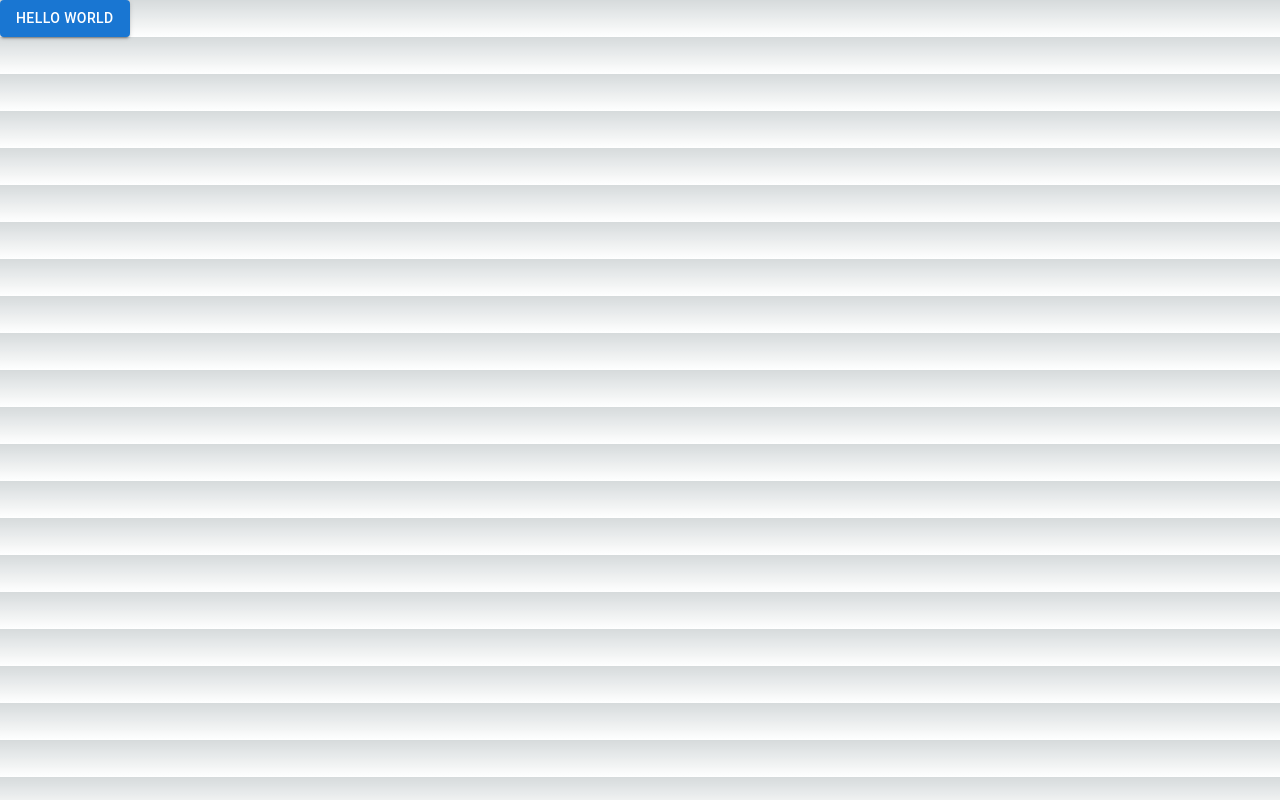
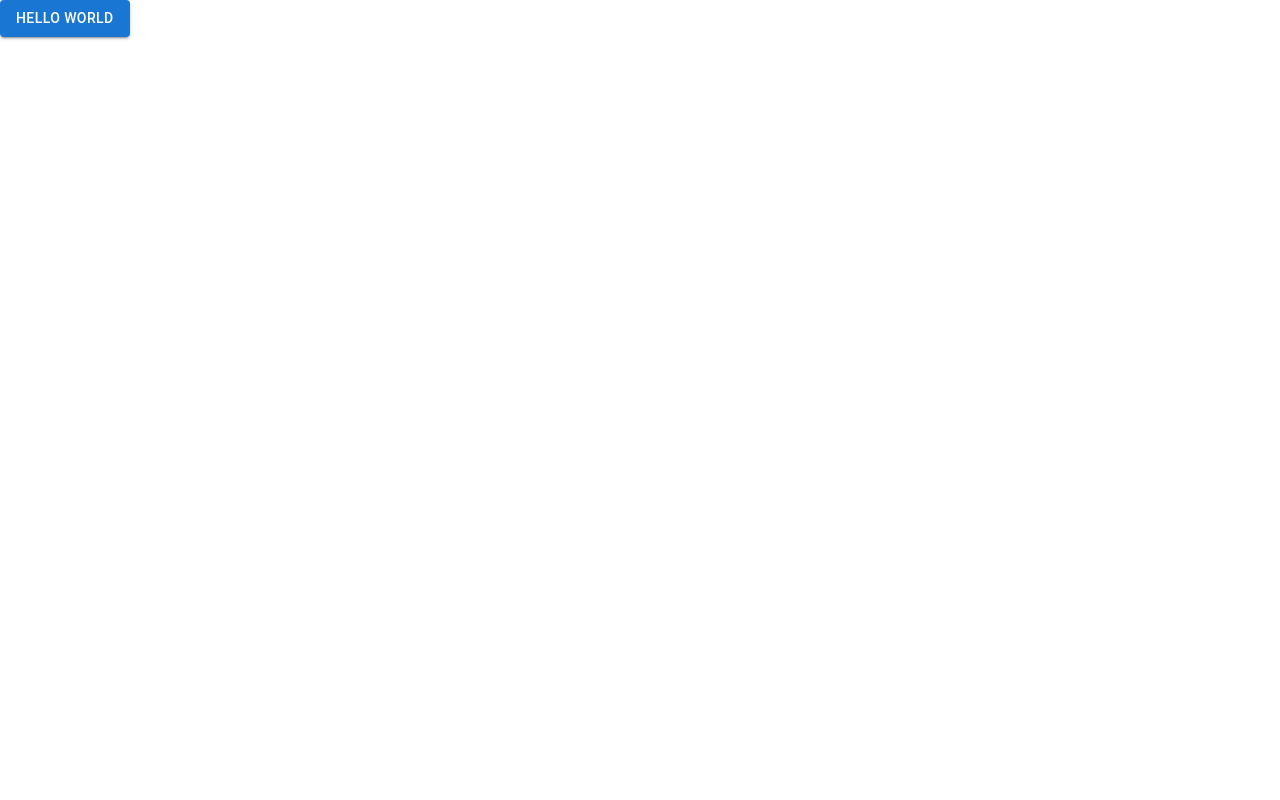
Before and after one commit to Abujd/e-placement, a Next.js app: page / in a window 1280 px wide. Built offline with nearby package versions, Linux system fonts and the light colour scheme.

Commit message:
Added the some basic Theming

```diff
--- a/app/globals.css
+++ /dev/null
@@ -1,27 +0,0 @@
-@tailwind base;
-@tailwind components;
-@tailwind utilities;
-
-:root {
-  --foreground-rgb: 0, 0, 0;
-  --background-start-rgb: 214, 219, 220;
-  --background-end-rgb: 255, 255, 255;
-}
-
-@media (prefers-color-scheme: dark) {
-  :root {
-    --foreground-rgb: 255, 255, 255;
-    --background-start-rgb: 0, 0, 0;
-    --background-end-rgb: 0, 0, 0;
-  }
-}
-
-body {
-  color: rgb(var(--foreground-rgb));
-  background: linear-gradient(
-      to bottom,
-      transparent,
-      rgb(var(--background-end-rgb))
-    )
-    rgb(var(--background-start-rgb));
-}
--- a/app/layout.js
+++ b/app/layout.js
@@ -1,11 +1,11 @@
 import { Inter } from 'next/font/google'
-import './globals.css'
+import '../styles/globals.scss'
 
 const inter = Inter({ subsets: ['latin'] })
 
 export const metadata = {
-  title: 'Create Next App',
-  description: 'Generated by create next app',
+  title: 'E-Placement',
+  description: "Helps you to get your job",
 }
 
 export default function RootLayout({ children }) {
--- a/package.json
+++ b/package.json
@@ -21,6 +21,7 @@
     "eslint": "^8",
     "eslint-config-next": "14.0.1",
     "postcss": "^8.4.31",
+    "sass": "^1.69.5",
     "tailwindcss": "^3.3.5"
   }
 }
--- /dev/null
+++ b/styles/fontFace.scss
@@ -0,0 +1,131 @@
+@layer base {
+    html {
+      font-family: "Mori Gothic";
+    }
+
+    // @font-face {
+    //   font-family: "Trim Mono TRIAL";
+    //   src: url(https://dt8esguquqvs0.cloudfront.net/assets/fonts/trimMono/trimMono-light.otf?v=1)
+    //     format("opentype");
+    //   font-display: swap;
+    //   font-style: normal;
+    //   font-weight: 300;
+    // }
+
+    // @font-face {
+    //   font-family: "Trim Mono TRIAL";
+    //   src: url(https://dt8esguquqvs0.cloudfront.net/assets/fonts/trimMono/trimMono-regular.otf?v=1)
+    //     format("opentype");
+    //   font-display: swap;
+    //   font-style: normal;
+    //   font-weight: 400;
+    // }
+
+    // @font-face {
+    //   font-family: "Trim Mono TRIAL";
+    //   src: url(https://dt8esguquqvs0.cloudfront.net/assets/fonts/trimMono/trimMono-medium.otf?v=1)
+    //     format("opentype");
+    //   font-display: swap;
+    //   font-style: normal;
+    //   font-weight: 500;
+    // }
+
+    // @font-face {
+    //   font-family: "Trim Mono TRIAL";
+    //   src: url(https://dt8esguquqvs0.cloudfront.net/assets/fonts/trimMono/trimMono-semiBold.otf?v=1)
+    //     format("opentype");
+    //   font-display: swap;
+    //   font-style: normal;
+    //   font-weight: 600;
+    // }
+
+    // @font-face {
+    //   font-family: "Trim Mono TRIAL";
+    //   src: url(https://dt8esguquqvs0.cloudfront.net/assets/fonts/trimMono/trimMono-bold.otf?v=1)
+    //     format("opentype");
+    //   font-display: swap;
+    //   font-style: normal;
+    //   font-weight: 700;
+    // }
+
+    // @font-face {
+    //   font-family: "Mori Gothic";
+    //   src: url(https://dt8esguquqvs0.cloudfront.net/assets/fonts/ppMori/mori-light.otf?v=1)
+    //     format("opentype");
+    //   font-display: swap;
+    //   font-style: normal;
+    //   font-weight: 300;
+    // }
+
+    // @font-face {
+    //   font-family: "Mori Gothic";
+    //   src: url(https://dt8esguquqvs0.cloudfront.net/assets/fonts/ppMori/mori-regular.otf?v=1)
+    //     format("opentype");
+    //   font-display: swap;
+    //   font-style: normal;
+    //   font-weight: 400;
+    // }
+
+    // @font-face {
+    //   font-family: "Mori Gothic";
+    //   src: url(https://dt8esguquqvs0.cloudfront.net/assets/fonts/ppMori/mori-medium.otf?v=1)
+    //     format("opentype");
+    //   font-display: swap;
+    //   font-style: normal;
+    //   font-weight: 500;
+    // }
+
+    // @font-face {
+    //   font-family: "Mori Gothic";
+    //   src: url(https://dt8esguquqvs0.cloudfront.net/assets/fonts/ppMori/mori-semiBold.otf?v=1)
+    //     format("opentype");
+    //   font-display: swap;
+    //   font-style: normal;
+    //   font-weight: 600;
+    // }
+
+    // @font-face {
+    //   font-family: "Mori Gothic";
+    //   src: url(https://dt8esguquqvs0.cloudfront.net/assets/fonts/ppMori/mori-bold.otf?v=1)
+    //     format("opentype");
+    //   font-display: swap;
+    //   font-style: normal;
+    //   font-weight: 700;
+    // }
+
+    h1 {
+      @apply text-[40px] lg:text-[80px] leading-[120%] -tracking-[0.6px] lg:-tracking-[1.2px];
+    }
+
+    h2 {
+      @apply text-[32px] lg:text-[64px] leading-[120%] -tracking-[0.48px] lg:-tracking-[0.96px];
+    }
+
+    h3 {
+      @apply text-[28px] lg:text-[48px] leading-[140%] -tracking-[0.42px] lg:-tracking-[0.72px];
+    }
+
+    h4 {
+      @apply text-[24px] lg:text-[40px] leading-[140%] -tracking-[0.48px] lg:-tracking-[0.8px];
+    }
+
+    h5 {
+      @apply text-[22px] lg:text-[32px] leading-[140%] -tracking-[0.44px] lg:-tracking-[0.64px];
+    }
+
+    h6 {
+      @apply text-[20px] lg:text-[24px] leading-[140%] -tracking-[0.4px] lg:-tracking-[0.48px];
+    }
+
+    .d1 {
+      @apply text-[48px] lg:text-[120px] leading-[100%] lg:leading-[90%] -tracking-[0.72px] lg:-tracking-[1.8px];
+    }
+
+    p {
+      @apply text-[16px] lg:text-[18px] leading-[160%];
+    }
+    .small-p {
+      @apply text-[14px] lg:text-[16px] leading-[140%];
+    }
+
+  }
--- /dev/null
+++ b/styles/globals.scss
@@ -0,0 +1,27 @@
+@tailwind base;
+@tailwind components;
+@tailwind utilities;
+@import "./fontFace.scss";
+
+
+:root {
+  --primary: 31, 32, 34;
+  --error: 203, 50, 3;
+  --disable: 198, 196, 186;
+  --green: 61, 174, 86;
+  --yellow: 236, 188, 19;
+  --purple: 174, 84, 182;
+  --background-start-rgb: 214, 219, 220;
+  --background-end-rgb: 255, 255, 255;
+  --neutral: 236, 234, 227;
+}
+
+body{
+  color: rgb(var(--primary));
+  background-color: white;
+  font-size: 16px;
+  font-weight: 400;
+  min-height: 100%;
+  -webkit-font-smoothing: antialiased;
+  -moz-osx-font-smoothing: grayscale;
+}
```
